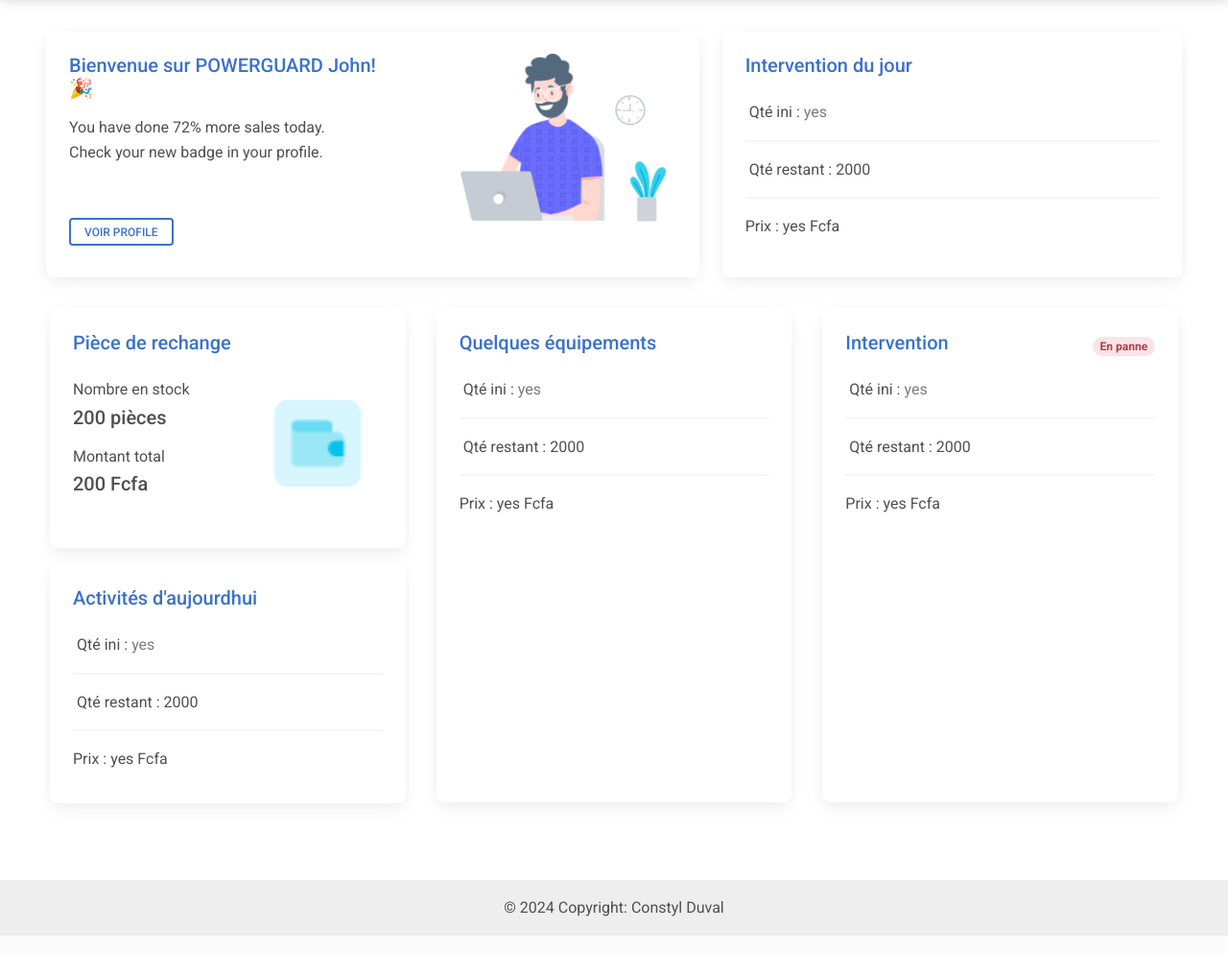
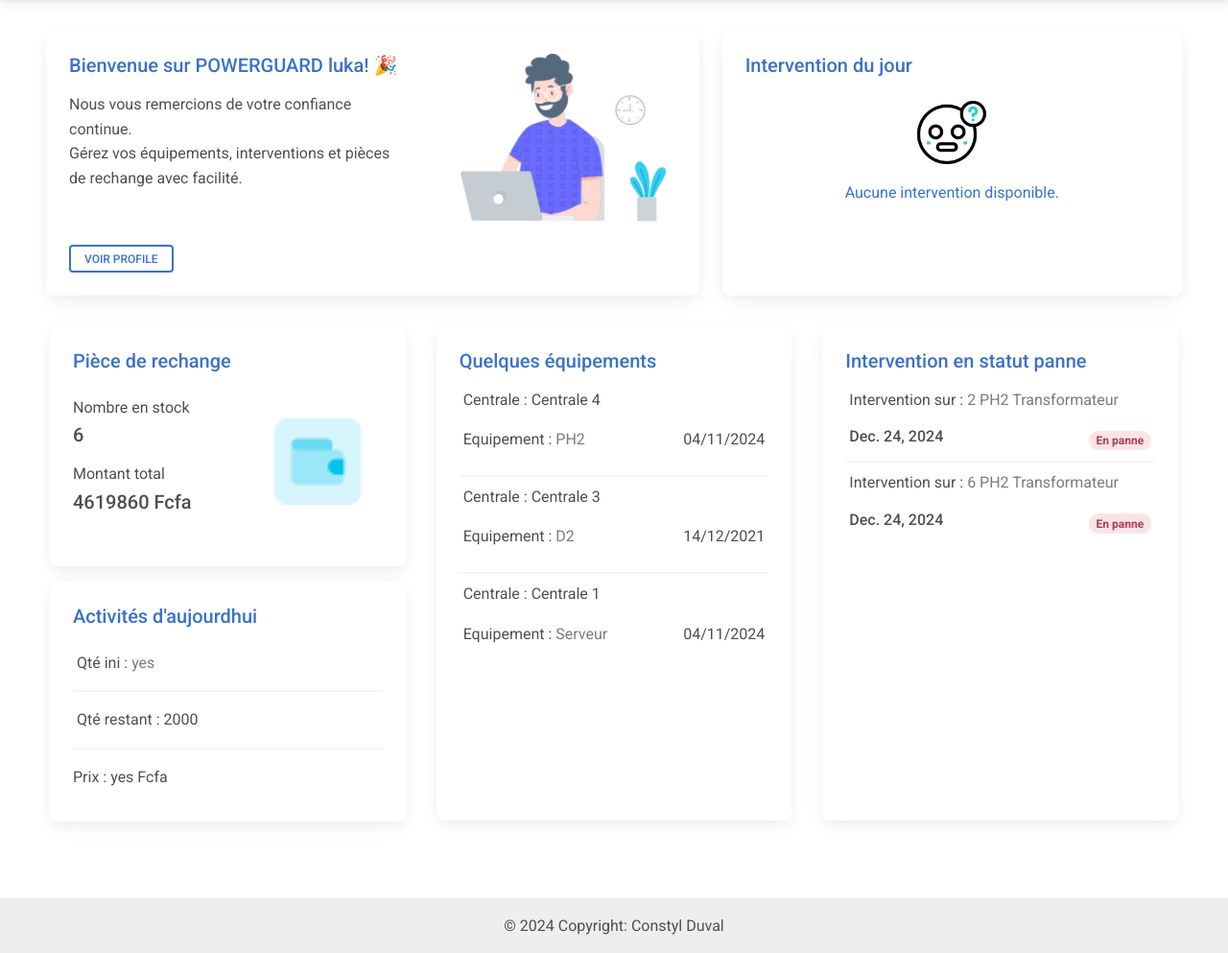
Before and after one commit to duval-constyl/Eneo, a Django app: page /accueil/ in a window 1280 px wide. Shown: the part 83-1076 px from the top of the page at 96% size. Run offline with Django 4.2, Linux system fonts and the light colour scheme; a user stored in the database is signed in; data comes from the database, SQL or seed files in the repository; both versions use the stored data as it was after the commit; some libraries are stand-ins or nearby versions.

Commit message:
tableau de bord complet
tableau de bord complet

```diff
--- a/Eneo/eneo_pages/templates/pages/home.html
+++ b/Eneo/eneo_pages/templates/pages/home.html
@@ -11,8 +11,8 @@
         <div class="d-flex align-items-start">
           <div class="col-sm-7">
             <div class="card-body">
-              <h5 class="card-title text-primary mb-3">Bienvenue sur POWERGUARD John! 🎉</h5>
-              <p class="mb-6">You have done 72% more sales today.<br>Check your new badge in your profile.</p>
+              <h5 class="card-title text-primary mb-3">Bienvenue sur POWERGUARD {{ request.user.username }}! 🎉</h5>
+              <p class="mb-6">Nous vous remercions de votre confiance continue. <br>Gérez vos équipements, interventions et pièces de rechange avec facilité.</p>
               <a href="javascript:;" class="btn btn-sm btn-outline-primary">Voir profile</a>
             </div>
           </div>
@@ -33,10 +33,22 @@
             <div class="d-flex justify-content-between align-items-center">
               <h5 class="card-title">Intervention du jour</h5>
             </div>
-            <ul class="list-group list-group-light">
-              <li class="list-group-item px-1">Qté ini :<span class='text-muted'> yes</span></li>
-              <li class='list-group-item px-1'>Qté restant :<spanclass='text-muted'> 2000</span></li>
-              <li class='list-group-item px=1'>Prix :<spanclass='text-muted'> yes Fcfa</span></li>
+            <ul class="list-group list-group-small list-group-light">
+              {% if liste_intervention_date %}
+                {% for intervention in liste_intervention_date|slice:":3" %}
+                <li class="list-group-item">
+                  <div class="d-flex justify-content-between align-items-center">
+                    <p>Intervention sur :<span class='text-muted'> {{intervention}}</span></p>
+                    <p>{{intervention.date_intervention|date:"d/m/Y"}}</p>
+                  </div>
+                </li>
+                {% endfor %}
+                {% else %}
+                <div class="text-center">
+                  <img src="{% static 'img/empty.gif' %}" alt="" style="height: 100px; width: 100px;" srcset="">
+                  <p colspan="9">Aucune intervention disponible.</p>
+                </div>
+              {% endif %}
             </ul>
           </div>
         </a>
@@ -54,8 +66,8 @@
               <h5 class="card-title text-primary mb-4">Pièce de rechange</h5>
               <div class="d-flex align-items-start">
                 <div class="col-sm-7">
-                  <p class="mb-1">Nombre en stock <br> <h5 class="mb-3">200 pièces</h5> </p>
-                  <p class="mb-1">Montant total <br> <h5>200 Fcfa</h5> </p>
+                  <p class="mb-1">Nombre en stock <br> <h5 class="mb-3">{{total_pieces}}</h5> </p>
+                  <p class="mb-1">Montant total <br> <h5>{{total_montant}} Fcfa</h5> </p>
                 </div>
                 <div class="col-sm-5 text-center text-sm-left">
                   <div class="card-body pb-0 px-0 px-md-6 mb-3">
@@ -95,10 +107,23 @@
             <div class="d-flex justify-content-between align-items-center">
               <h5 class="card-title">Quelques équipements</h5>
             </div>
-            <ul class="list-group list-group-light">
-              <li class="list-group-item px-1">Qté ini :<span class='text-muted'> yes</span></li>
-              <li class='list-group-item px-1'>Qté restant :<spanclass='text-muted'> 2000</span></li>
-              <li class='list-group-item px=1'>Prix :<spanclass='text-muted'> yes Fcfa</span></li>
+            <ul class="list-group list-group-small list-group-light">
+              {% if liste_equipement %}
+                {% for equipement in liste_equipement|slice:":5" %}
+                <li class="list-group-item px-1">
+                  <p>Centrale : {{equipement.centrale}}</p>
+                  <div class="d-flex justify-content-between align-items-center">
+                    <p>Equipement :<span class='text-muted'> {{equipement.nom}}</span></p>
+                    <p>{{equipement.date_installation|date:"d/m/Y"}}</p>
+                  </div>
+                </li>
+                {% endfor %}
+                {% else %}
+                <div class="text-center">
+                  <img src="{% static 'img/empty.gif' %}" alt="" style="height: 100px; width: 100px;" srcset="">
+                  <p colspan="9">Aucun equipement disponible.</p>
+                </div>
+              {% endif %}
             </ul>
           </div>
         </a>
@@ -110,13 +135,25 @@
         <a href="" hx-get="" hx-target="#dialog" hx-swap="innerHTML" data-mdb-toggle="modal">
           <div class="card-body">
             <div class="d-flex justify-content-between align-items-center">
-              <h5 class="card-title">Intervention</h5>
-              <span class="badge rounded-pill badge-danger">En panne</span>
+              <h5 class="card-title">Intervention en statut panne</h5>
             </div>
-            <ul class="list-group list-group-light">
-              <li class="list-group-item px-1">Qté ini :<span class='text-muted'> yes</span></li>
-              <li class='list-group-item px-1'>Qté restant :<spanclass='text-muted'> 2000</span></li>
-              <li class='list-group-item px=1'>Prix :<spanclass='text-muted'> yes Fcfa</span></li>
+            <ul class="list-group list-group-small list-group-light">
+              {% if liste_intervention_status %}
+                {% for intervention in liste_intervention_status|slice:":5" %}
+                <li class="list-group-item px-1">
+                  <p>Intervention sur :<span class='text-muted'> {{intervention}}</span></p>
+                  <div class="d-flex justify-content-between align-items-center">
+                    <h6>{{intervention.date_intervention}}</h6>
+                    <span class="badge rounded-pill {% if intervention.status == 'Encours' %}badge-warning{% elif intervention.status == 'Rétablir' %}badge-success{% elif intervention.status == 'En panne' %}badge-danger{% else %}badge-secondary{% endif %}">{{intervention.status}}</span>
+                  </div>
+                </li>
+                {% endfor %}
+                {% else %}
+                <div class="text-center">
+                  <img src="{% static 'img/empty.gif' %}" alt="" style="height: 100px; width: 100px;" srcset="">
+                  <p colspan="9">Aucune intervention en panne.</p>
+                </div>
+              {% endif %}
             </ul>
           </div>
         </a>
--- a/Eneo/eneo_pages/views.py
+++ b/Eneo/eneo_pages/views.py
@@ -21,7 +21,67 @@ from django.contrib.auth import login, get_user_model
 
 @login_required
 def home(request):
-    return render(request, "pages/home.html")
+    User = get_user_model()  # Get the custom user model
+    user = request.user  # Get the currently logged-in user
+
+    # Rubrique intervention jour
+    # Obtenir la date du jour
+    today = timezone.now().date()
+    if user.section == 'DISJONCTEUR':
+        intervention_date = Intervention.objects.filter(equipement__type_equipement='Disjoncteur', date_intervention=today)
+    elif user.section == 'TRANSFORMATEUR':
+        intervention_date = Intervention.objects.filter(equipement__type_equipement='Transformateur', date_intervention=today)
+    else:
+        intervention_date = Intervention.objects.filter(date_intervention=today)
+
+    #Rubrique intervention en panne
+    if user.section == 'DISJONCTEUR':
+        intervention_status = Intervention.objects.filter(equipement__type_equipement='Disjoncteur', status='En panne')
+    elif user.section == 'TRANSFORMATEUR':
+        intervention_status = Intervention.objects.filter(equipement__type_equipement='Transformateur', status='En panne')
+    else:
+        intervention_status = Intervention.objects.filter(status='En panne')
+
+    # Rubrique pièce
+    pieces = Pièce.objects.all()  # Récupérer toutes les pièces
+    total_pieces = pieces.count()  # Compter le nombre total de pièces
+    total_montant = sum((piece.prix_unitaire * piece.quantité_disponible) for piece in pieces)  # Calculer le montant total des pièces Rubrique piece
+
+    # Rubrique équipement
+    # Filter equipment based on user section
+    if user.section == 'DISJONCTEUR':
+        liste_equipement = Equipement.objects.filter(type_equipement='Disjoncteur')
+    elif user.section == 'TRANSFORMATEUR':
+        liste_equipement = Equipement.objects.filter(type_equipement='Transformateur')
+    else:
+        liste_equipement = Equipement.objects.all()
+
+    context = {
+        "liste_equipement" : liste_equipement,
+        "liste_intervention_date" : intervention_date,
+        "liste_intervention_status" : intervention_status,
+        "total_pieces": total_pieces,
+        "total_montant": total_montant,
+    }
+    return render(request, "pages/home.html", context)
+
+@login_required
+def intervention_home(request):
+    User = get_user_model()  # Get the custom user model
+    user = request.user  # Get the currently logged-in user
+     # Obtenir la date du jour
+    today = timezone.now().date()
+
+    # Filter equipment based on user section
+    if user.section == 'DISJONCTEUR':
+        intervention_date = Intervention.objects.filter(equipement__type_equipement='Disjoncteur', date_intervention=today)
+    elif user.section == 'TRANSFORMATEUR':
+        intervention_date = Intervention.objects.filter(equipement__type_equipement='Transformateur', date_intervention=today)
+    else:
+        intervention_date = Intervention.objects.filter(date_intervention=today)
+
+    context_date = {"liste_intervention_date" : intervention_date}
+    return render(request, "pages/home.html", context_date)
 
 # Auth views
 def RegisterView(request):
```
Also changed, not shown: Eneo/eneo_pages/templates/pages/equipement/detail.html (+10 -5 lines), Eneo/db.sqlite3.
